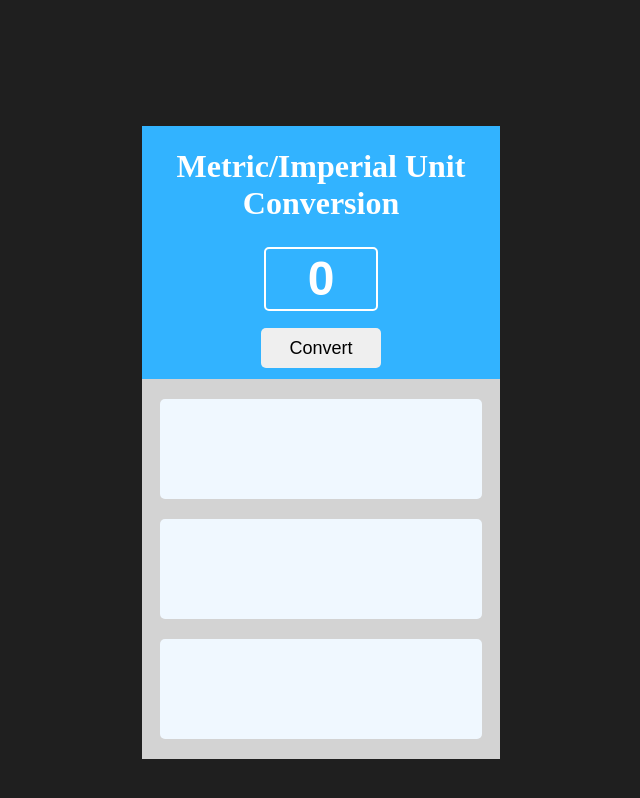
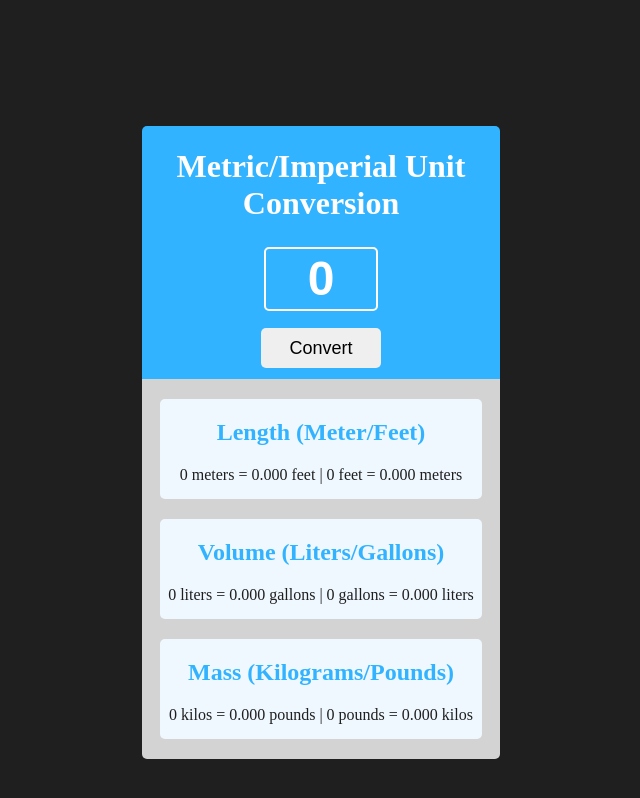
Before and after one commit to Eric-Hannafin/unit-converter, a plain HTML site: page index.html in a window 1280 px wide. Both pictures are taken after a click on the button "Convert". Shown: the whole page, without its empty margins (319-959 px from the left). Drawn offline with Linux system fonts and the light colour scheme.

Commit message:
Finish js logic to calculate value CSS + HTMl changes

```diff
--- a/index.css
+++ b/index.css
@@ -12,6 +12,7 @@ body {
   margin: auto;
   width: 28vw;
   margin-top: 10%;
+  border-radius: 5px 5px 0px 0px;
 }
 
 #bottom-container {
@@ -24,6 +25,7 @@ body {
   margin: auto;
   width: 28vw;
   gap: 20px;
+  border-radius: 0px 0px 5px 5px;
 }
 
 #input-container {
@@ -63,16 +65,20 @@ input {
   height: 100px;
   width: 90%;
   margin: auto;
-  text-align: center;
-  justify-content: center;
   border-radius: 5px;
   color: #1f1f1f;
 }
 
 #length-result {
   margin-top: 20px;
+  text-align: center;
+  justify-content: center;
 }
 
 #mass-result {
   margin-bottom: 20px;
 }
+
+h2 {
+  color: #32b3ff;
+}
--- a/index.html
+++ b/index.html
@@ -20,10 +20,16 @@
     </div>
     <div id="bottom-container">
         <div class="result-box" id="length-result">
+            <h2>Length (Meter/Feet)</h2>
+            <p id="length-result-paragraph"></p>
         </div>
         <div class="result-box" id="volume-result">
+            <h2>Volume (Liters/Gallons)</h2>
+            <p id="volume-result-paragraph"></p>
         </div>
         <div class="result-box" id="mass-result">
+            <h2>Mass (Kilograms/Pounds)</h2>
+            <p id="mass-result-paragraph"></p>
         </div>
     </div>
     <script src="index.js" async defer></script>
--- a/index.js
+++ b/index.js
@@ -0,0 +1,20 @@
+
+const meter = 3.281
+const liter = 0.264
+const kilogram = 2.204
+
+let value = 0
+const lengthResult = document.getElementById("length-result-paragraph")
+const volumeResult = document.getElementById("volume-result-paragraph")
+const massResult = document.getElementById("mass-result-paragraph")
+
+const convertBtn = document.getElementById("convert-button").addEventListener("click", () => {
+    buildResultContent(value)
+})
+
+function buildResultContent(value) {
+    value = parseFloat(document.getElementById("inputValue").value)
+    lengthResult.innerHTML = `${value} meters = ${(value * meter).toFixed(3)} feet | ${value} feet = ${(value / meter).toFixed(3)} meters`
+    volumeResult.innerHTML = `${value} liters = ${(value * liter).toFixed(3)} gallons | ${value} gallons = ${(value / liter).toFixed(3)} liters`
+    massResult.innerHTML = `${value} kilos = ${(value * kilogram).toFixed(3)} pounds | ${value} pounds = ${(value / kilogram).toFixed(3)} kilos`
+}
```
